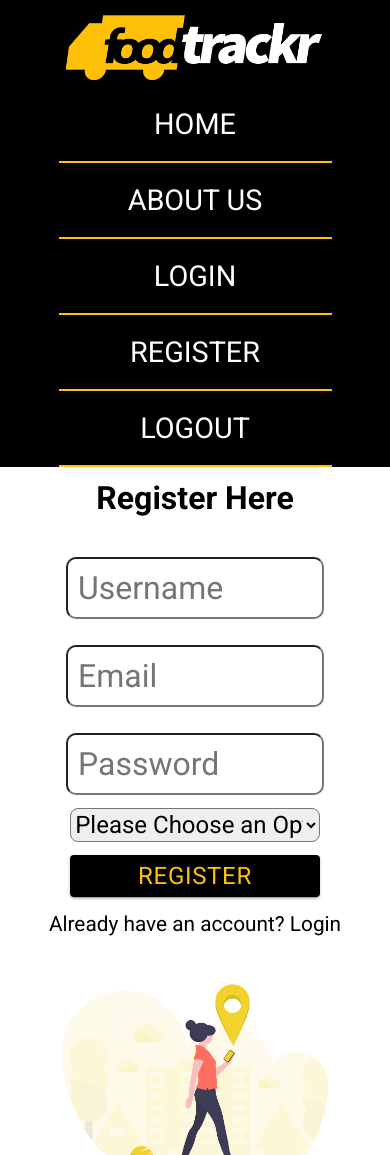
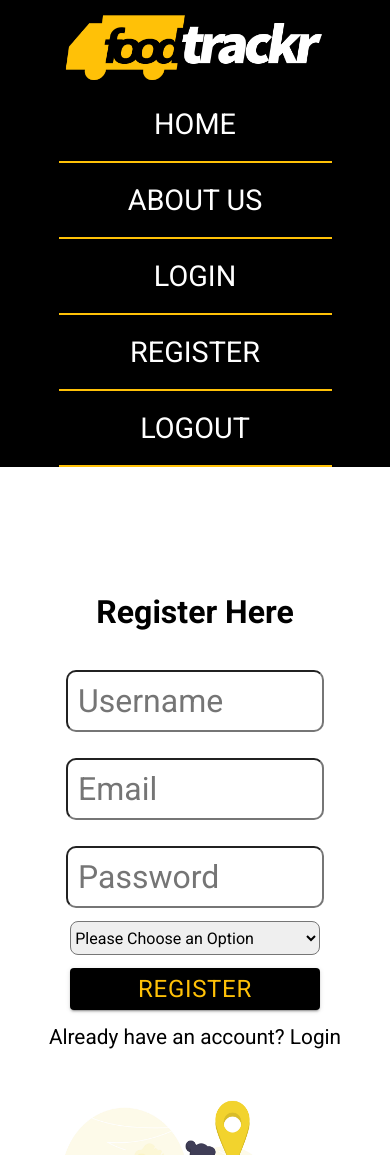
Before and after one commit to Sara-DLC/FoodTruck, a React (Create React App) app: page /register in a window 390 px wide. Shown: the top 1155 px of the page. Built offline with nearby package versions, Linux system fonts and the light colour scheme.

Commit message:
added vh to register page

```diff
--- a/src/components/scss/LoginForm.scss
+++ b/src/components/scss/LoginForm.scss
@@ -33,8 +33,8 @@
 
   .option{
     width: 22vw;
-    height: 5vh;
-    font-size: 1rem;
+    height: 4vh;
+    font-size: .5rem;
     border-radius: 8px;
     }
 
@@ -53,8 +53,6 @@
         }
         }
   }
-
-
 
   .signup-link {
     width: 22vw;
@@ -131,11 +129,11 @@
     }
   }
 
-  //phone breakpoint
+  //phone breakpoint ---------------------------------START--------------------------->>>>>>>
   @media (max-width: 500px) {
     .main{
       width: 100vw;
-      height: 70vh;
+      height: 100vh;
       display:flex;
       justify-content: center;
       align-items: center;
@@ -157,7 +155,7 @@
       .option{
         width: 64vw;
         height: 4vh;
-        font-size: 1.5rem;
+        font-size: 1rem;
         border-radius: 8px;
         }
 
@@ -207,6 +205,10 @@
 
       }
     }
+    p{
+      text-align: center;
+      font-size: .5rem;
+    }
     h1{
       font-size: 2rem;
     }
```
